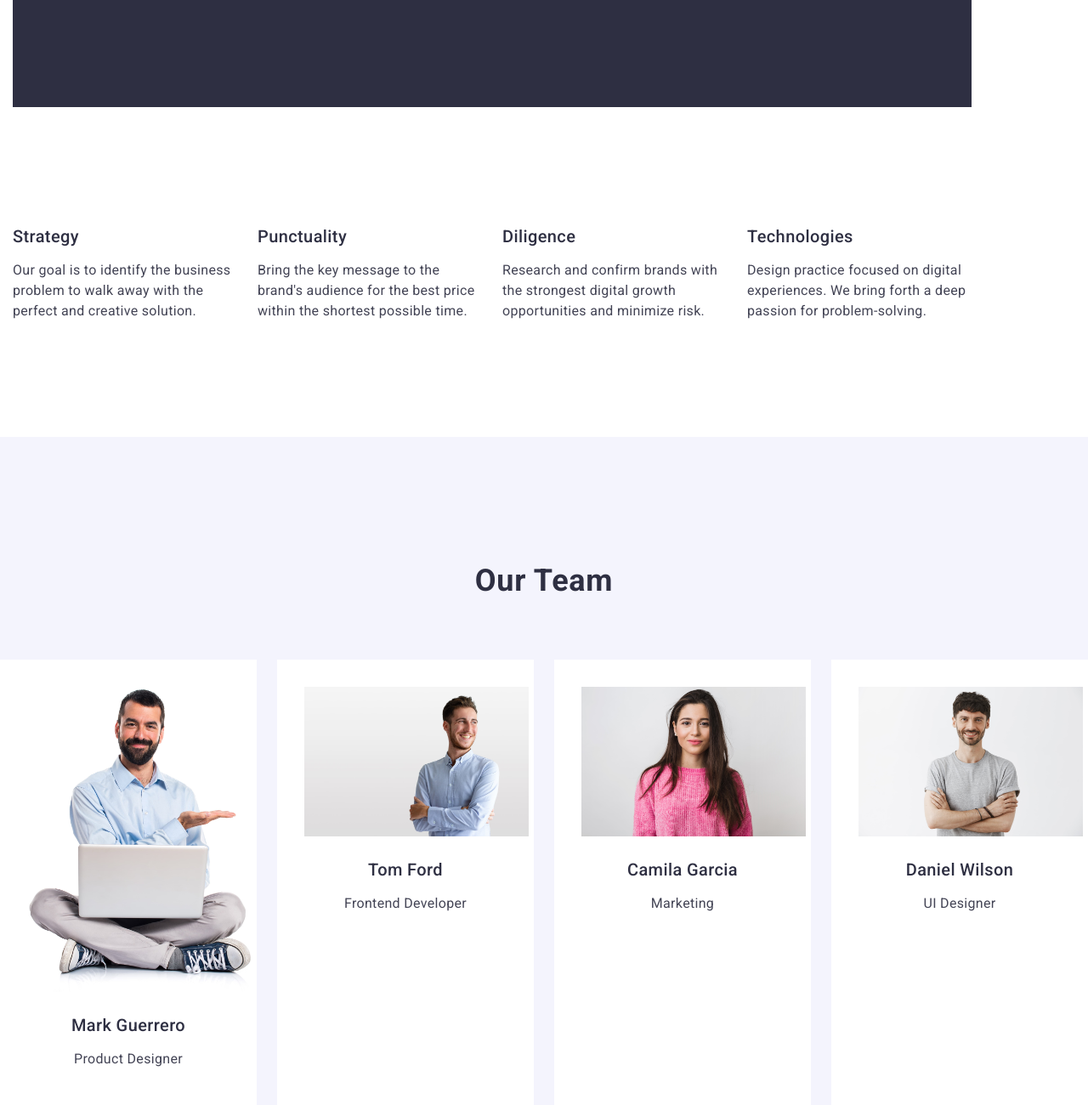
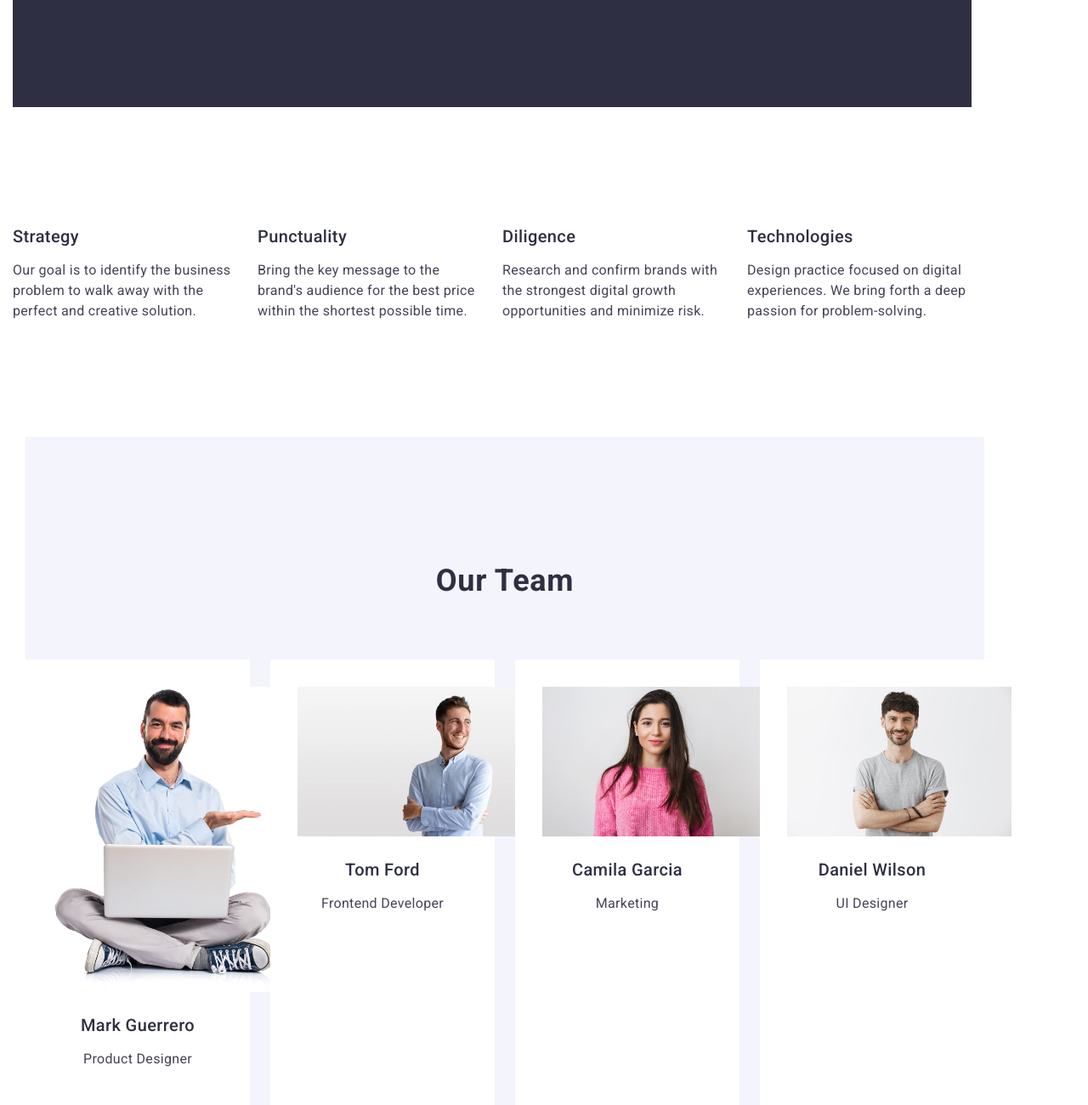
Before and after one commit to vladislavmaluy4308/goit-markup-hw-03, a plain HTML site: page index.html in a window 1280 px wide. Shown: the part 640-1940 px from the top of the page at 85% size. Drawn offline with nearby package versions, Linux system fonts and the light colour scheme.

Commit message:
Исправить разметку: добавить недостающий тег div и удалить лишний закрывающий тег li

```diff
--- a/index.html
+++ b/index.html
@@ -69,7 +69,7 @@
                 </li>
             </ul>
         </section>
-        </div class="container">
+        <div class="container">
         <section class="team">
             <h2 class="team-title">Our Team</h2>
             <ul class="team-list">
@@ -113,8 +113,7 @@
                     <h3 class="portfolio-subtitle">Banking App</h3>
                     <p class="portfolio-category">App</p>
                     </div>
-                    </li>
-                </li>
+            </li>
                 <li class="portfolio-item">
                     <img src="./images/2.jpg" alt="Photo of cashless payment" width="360" />
                     <div class="portfolio-app">
```
